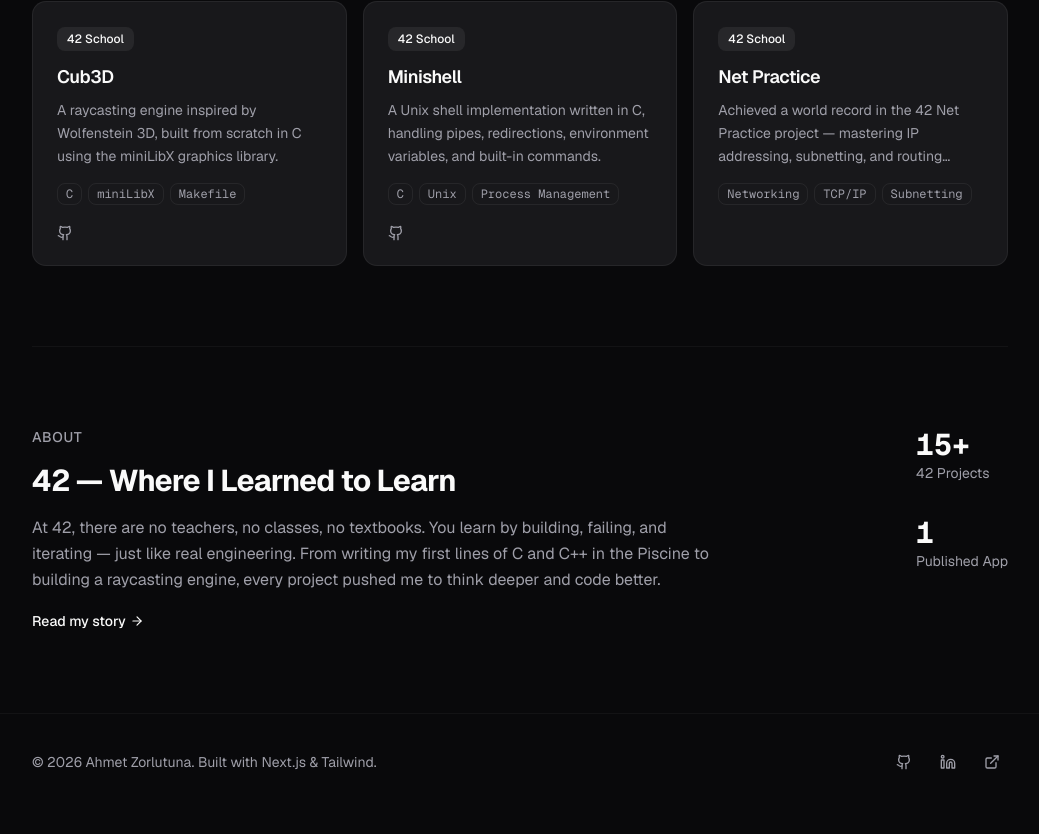
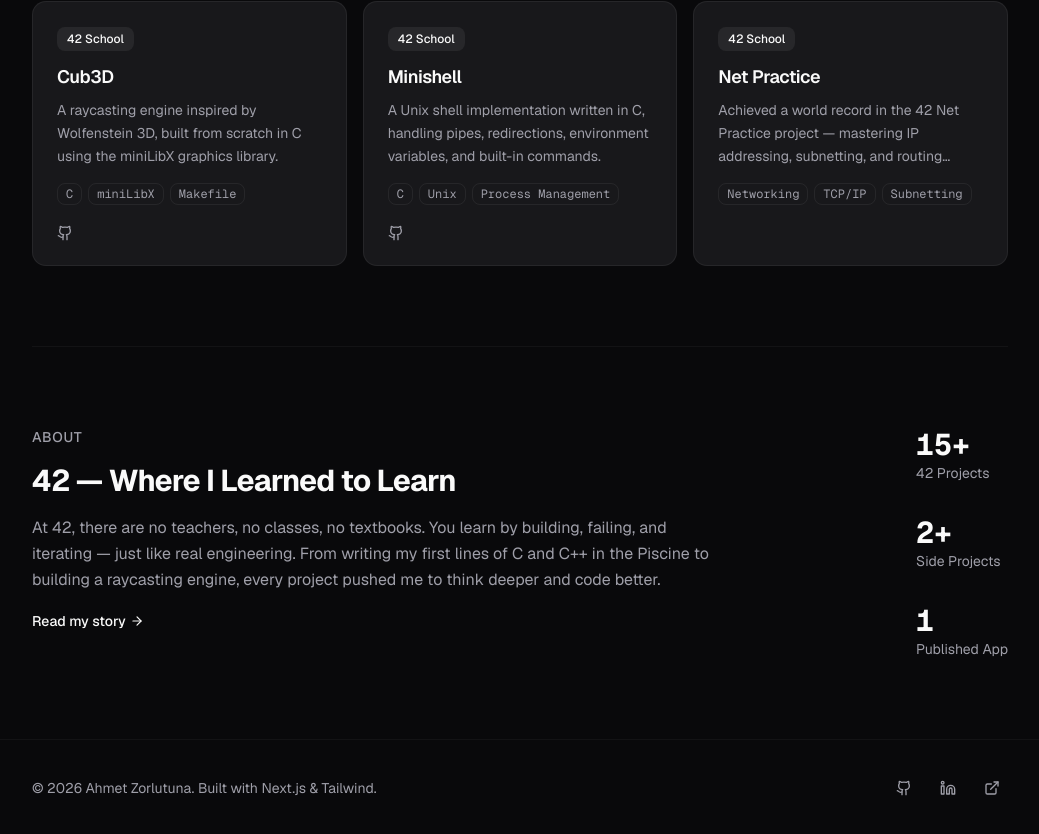
Before and after one commit to ahmettzorlutuna/ahmetzorlutuna.com, a Next.js app: page / in a window 1280 px wide. Shown: the part 835-1669 px from the top of the page, without its empty margins (120-1159 px from the left). Before the commit the page ends 1645 px from the top, so only its background shows below. Built offline with nearby package versions, Linux system fonts and the light colour scheme.

Commit message:
refactor: side project info added

```diff
--- a/src/app/page.tsx
+++ b/src/app/page.tsx
@@ -217,6 +217,10 @@
               <p className="text-sm text-muted-foreground">42 Projects</p>
             </div>
             <div>
+              <p className="font-mono text-3xl font-bold">2+</p>
+              <p className="text-sm text-muted-foreground">Side Projects</p>
+            </div>
+            <div>
               <p className="font-mono text-3xl font-bold">1</p>
               <p className="text-sm text-muted-foreground">Published App</p>
             </div>
```
